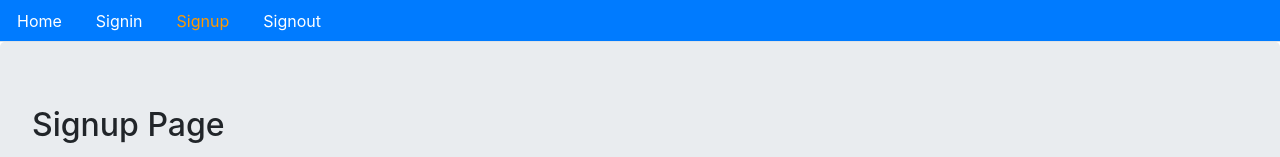
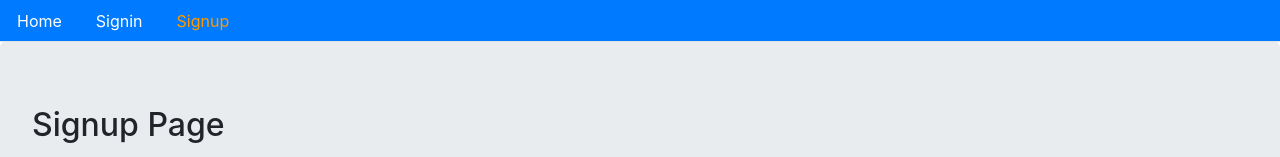
Before and after one commit to vikaskumar-e1256/Ecommerce-Frontend-MERN, a React (Create React App) app: page /signup in a window 1280 px wide. Shown: the top 157 px of the page. Built offline with nearby package versions, Linux system fonts and the light colour scheme; no server answers.

Commit message:
Show signout Link conditionaly

```diff
--- a/src/auth/index.js
+++ b/src/auth/index.js
@@ -63,3 +63,15 @@
     });
   }
 };
+
+export const isAuthenticated = () => {
+  if (typeof window === 'undefined') {
+    return false;
+  }
+
+  if (localStorage.getItem('jwt')) {
+    return true;
+  } else {
+    return false;
+  }
+};
--- a/src/core/Menu.js
+++ b/src/core/Menu.js
@@ -1,6 +1,6 @@
 import React from "react";
 import { Link, withRouter } from "react-router-dom";
-import { signout } from "../auth";
+import { signout, isAuthenticated  } from "../auth";
 
 const isActive = (history, path) => {
   if(history.location.pathname === path) {
@@ -16,17 +16,24 @@
       <li className="nav-item">
         <Link className="nav-link" style={isActive(props.history, '/')} to="/">Home</Link>
       </li>
+      {!isAuthenticated() && (
+        <>
           <li className="nav-item">
             <Link className="nav-link" style={isActive(props.history, '/signin')} to="/signin">Signin</Link>
           </li>
           <li className="nav-item">
             <Link className="nav-link" style={isActive(props.history, '/signup')} to="/signup">Signup</Link>
           </li>
+        </>
+      )}
+      {isAuthenticated() && (
         <li className="nav-item">
           <span className="nav-link" style={{ cursor: 'pointer', color: '#ffffff' }} onClick={() => signout(() => {
             props.history.push('/')
           })}>Signout</span>
         </li>
+        )
+      }
     </ul>
   </div>
 );
```
Lines whose indentation alone changed are shown as unchanged.
